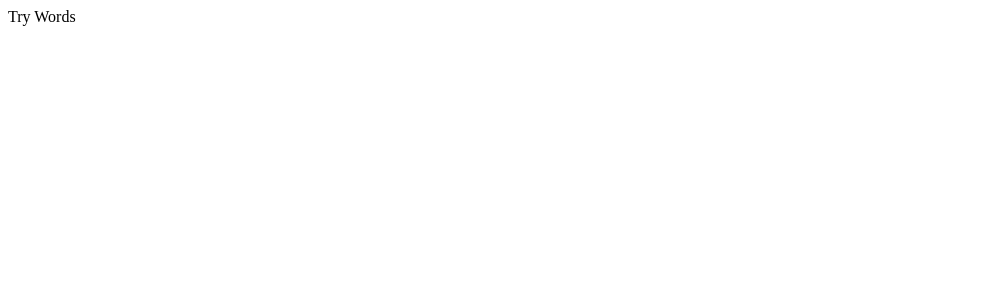
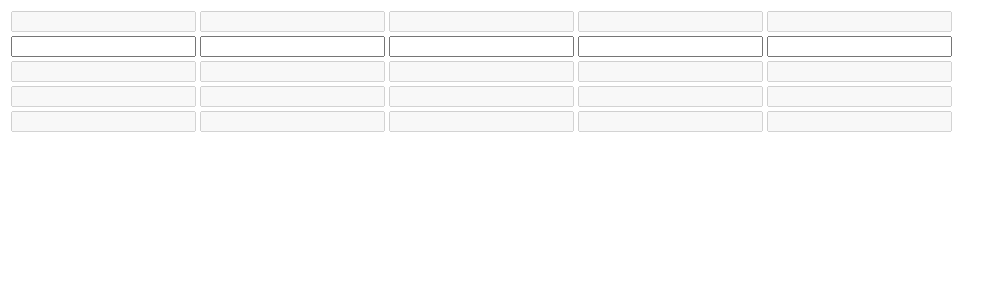
Before and after one commit to leoovogel/try-words, a React (Create React App) app: page / in a window 1280 px wide. Shown: the top 300 px of the page, without its empty margins (0-1007 px from the left). Built offline with nearby package versions, Linux system fonts and the light colour scheme.

Commit message:
feat: create static word table

```diff
--- a/src/App.tsx
+++ b/src/App.tsx
@@ -1,5 +1,7 @@
+import Home from './pages/Home';
+
 export function App() {
   return (
-    <div>Try Words</div>
+    <Home />
   );
 }
--- /dev/null
+++ b/src/components/WordLine/WordLine.tsx
@@ -0,0 +1,62 @@
+import { useState } from 'react';
+
+export default function WordLine({ ...rest }) {
+  const [word, setWord] = useState<string[]>(['', '', '', '', '']);
+
+  const handleChangeWord = ({ target }: { target: HTMLInputElement }) => {
+    const newWord = [...word];
+    const letterIndex = +target.classList[0].split('')[1];
+    newWord[letterIndex] = target.value[target.value.length - 1] || '';
+    setWord(newWord);
+  };
+
+  return (
+    <tr>
+      <td>
+        <input
+          type="text"
+          onChange={handleChangeWord}
+          className={`${rest.line}0`}
+          value={word[0]}
+          disabled={rest.status === 'next' || rest.status === 'answered'}
+        />
+      </td>
+      <td>
+        <input
+          type="text"
+          onChange={handleChangeWord}
+          className={`${rest.line}1`}
+          value={word[1]}
+          disabled={rest.status === 'next' || rest.status === 'answered'}
+        />
+      </td>
+      <td>
+        <input
+          type="text"
+          onChange={handleChangeWord}
+          className={`${rest.line}2`}
+          value={word[2]}
+          disabled={rest.status === 'next' || rest.status === 'answered'}
+        />
+      </td>
+      <td>
+        <input
+          type="text"
+          onChange={handleChangeWord}
+          className={`${rest.line}3`}
+          value={word[3]}
+          disabled={rest.status === 'next' || rest.status === 'answered'}
+        />
+      </td>
+      <td>
+        <input
+          type="text"
+          onChange={handleChangeWord}
+          className={`${rest.line}4`}
+          value={word[4]}
+          disabled={rest.status === 'next' || rest.status === 'answered'}
+        />
+      </td>
+    </tr>
+  );
+}
--- /dev/null
+++ b/src/components/WordTable/WordTable.tsx
@@ -0,0 +1,15 @@
+import WordLine from '../WordLine/WordLine';
+
+export default function wordTable() {
+  return (
+    <table>
+      <tbody>
+        <WordLine line="0" status="answered" />
+        <WordLine line="1" status="active" />
+        <WordLine line="2" status="next" />
+        <WordLine line="3" status="next" />
+        <WordLine line="4" status="next" />
+      </tbody>
+    </table>
+  );
+}
--- /dev/null
+++ b/src/context/TryWordProvider.tsx
@@ -0,0 +1,16 @@
+import React, { useState } from 'react';
+
+import tryWordContext from './tryWordContext';
+
+export function TryWordProvider({ children }: { children: React.ReactNode }) {
+  const [tries, setTries] = useState<string[]>([]);
+
+  const value = React.useMemo(() => ({ tries, setTries }), [tries]);
+  return (
+    <tryWordContext.Provider
+      value={value}
+    >
+      {children}
+    </tryWordContext.Provider>
+  );
+}
--- /dev/null
+++ b/src/context/tryWordContext.ts
@@ -0,0 +1,5 @@
+import { createContext } from 'react';
+
+const tryWordContext = createContext({});
+
+export default tryWordContext;
--- a/src/index.tsx
+++ b/src/index.tsx
@@ -1,10 +1,14 @@
 import React from 'react';
 import ReactDOM from 'react-dom';
+
 import { App } from './App';
+import { TryWordProvider } from './context/TryWordProvider';
 
 ReactDOM.render(
   <React.StrictMode>
-    <App />
+    <TryWordProvider>
+      <App />
+    </TryWordProvider>
   </React.StrictMode>,
   document.getElementById('root'),
 );
--- /dev/null
+++ b/src/pages/Home.tsx
@@ -0,0 +1,7 @@
+import WordTable from '../components/WordTable/WordTable';
+
+export default function Home() {
+  return (
+    <WordTable />
+  );
+}
```
Also changed, not shown: 1 other file (tests, documents, lock files or other folders).
